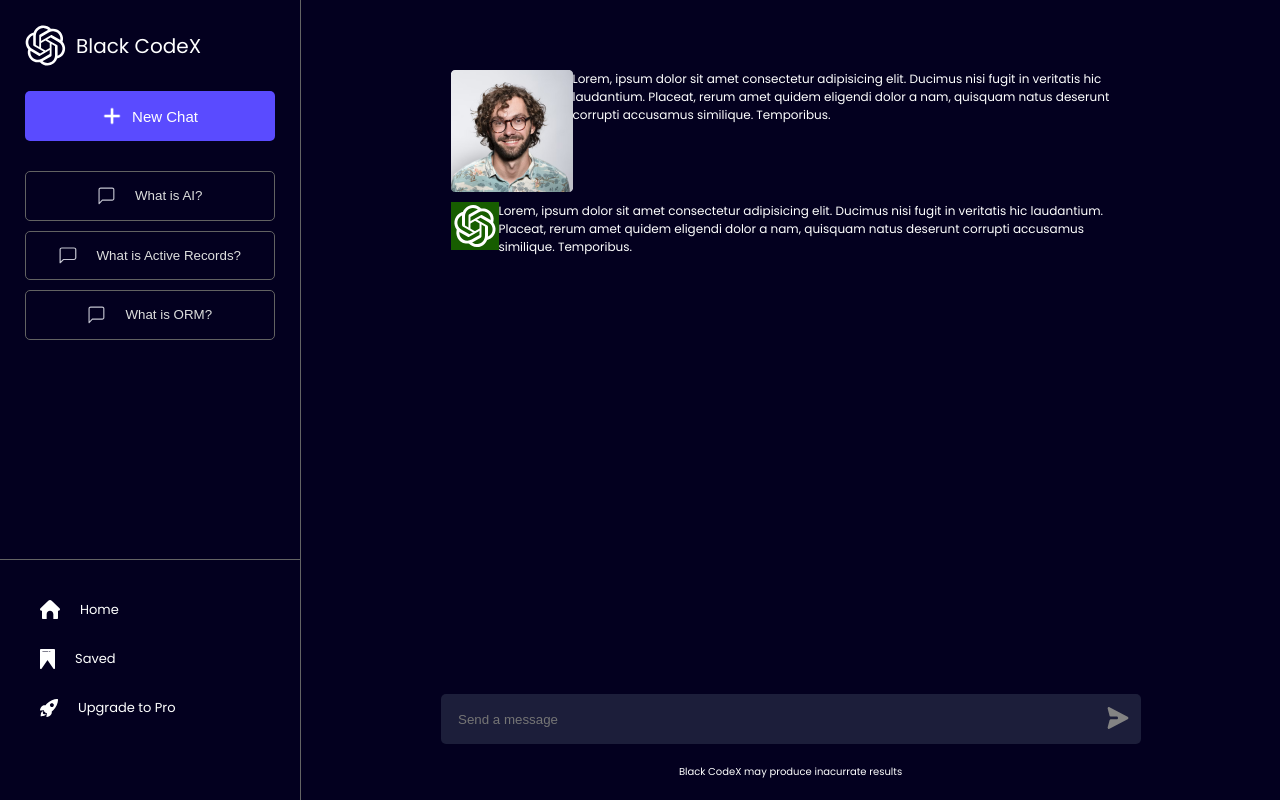
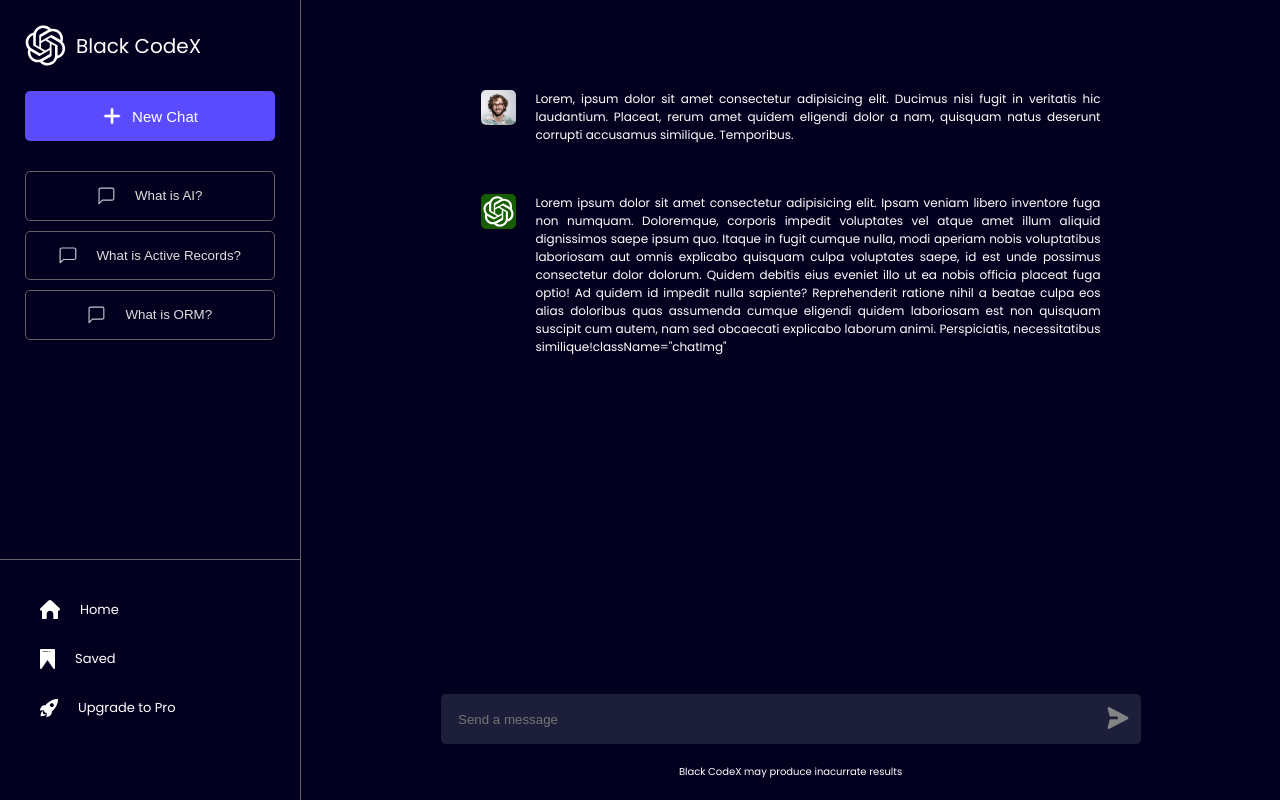
Before and after one commit to MICHAELKITH/Chat-GPT-clone, a React (Create React App) app in the folder gpt-clone/: page / in a window 1280 px wide. Built offline with nearby package versions, Linux system fonts and the light colour scheme.

Commit message:
Style main images

```diff
--- a/gpt-clone/src/App.css
+++ b/gpt-clone/src/App.css
@@ -131,9 +131,22 @@
 .chat{
   margin: 1rem;
   display: flex;
+  padding: 2rem 3rem;
   font-size: 1.2rem;
   align-items: flex-start;
+  text-align: justify;
 
+}
+
+.chatImg{
+  object-fit: cover;
+  width: 3.5rem;
+  margin-right: 2rem;
+  border-radius: 0.5rem;
+  -webkit-border-radius: 0.5rem;
+  -moz-border-radius: 0.5rem;
+  -ms-border-radius: 0.5rem;
+  -o-border-radius: 0.5rem;
 }
 
 .chatFooter{
--- a/gpt-clone/src/App.js
+++ b/gpt-clone/src/App.js
@@ -56,12 +56,12 @@
       <div className="main">
         <div className="chats">
           <div className="chat">
-            <img src={userIcon} alt="" />
+            <img className="chatImg" src={userIcon} alt="" />
             <p className="">Lorem, ipsum dolor sit amet consectetur adipisicing elit. Ducimus nisi fugit in veritatis hic laudantium. Placeat, rerum amet quidem eligendi dolor a nam, quisquam natus deserunt corrupti accusamus similique. Temporibus.</p>
           </div>
           <div className="chat">
-            <img src={GPT} alt="" />
-            <p className="">Lorem, ipsum dolor sit amet consectetur adipisicing elit. Ducimus nisi fugit in veritatis hic laudantium. Placeat, rerum amet quidem eligendi dolor a nam, quisquam natus deserunt corrupti accusamus similique. Temporibus.</p>
+            <img className="chatImg" src={GPT} alt="" />
+            <p className="">Lorem ipsum dolor sit amet consectetur adipisicing elit. Ipsam veniam libero inventore fuga non numquam. Doloremque, corporis impedit voluptates vel atque amet illum aliquid dignissimos saepe ipsum quo. Itaque in fugit cumque nulla, modi aperiam nobis voluptatibus laboriosam aut omnis explicabo quisquam culpa voluptates saepe, id est unde possimus consectetur dolor dolorum. Quidem debitis eius eveniet illo ut ea nobis officia placeat fuga optio! Ad quidem id impedit nulla sapiente? Reprehenderit ratione nihil a beatae culpa eos alias doloribus quas assumenda cumque eligendi quidem laboriosam est non quisquam suscipit cum autem, nam sed obcaecati explicabo laborum animi. Perspiciatis, necessitatibus similique!className="chatImg" </p>
           </div>
         </div>
         <div className="chatFooter">
```
